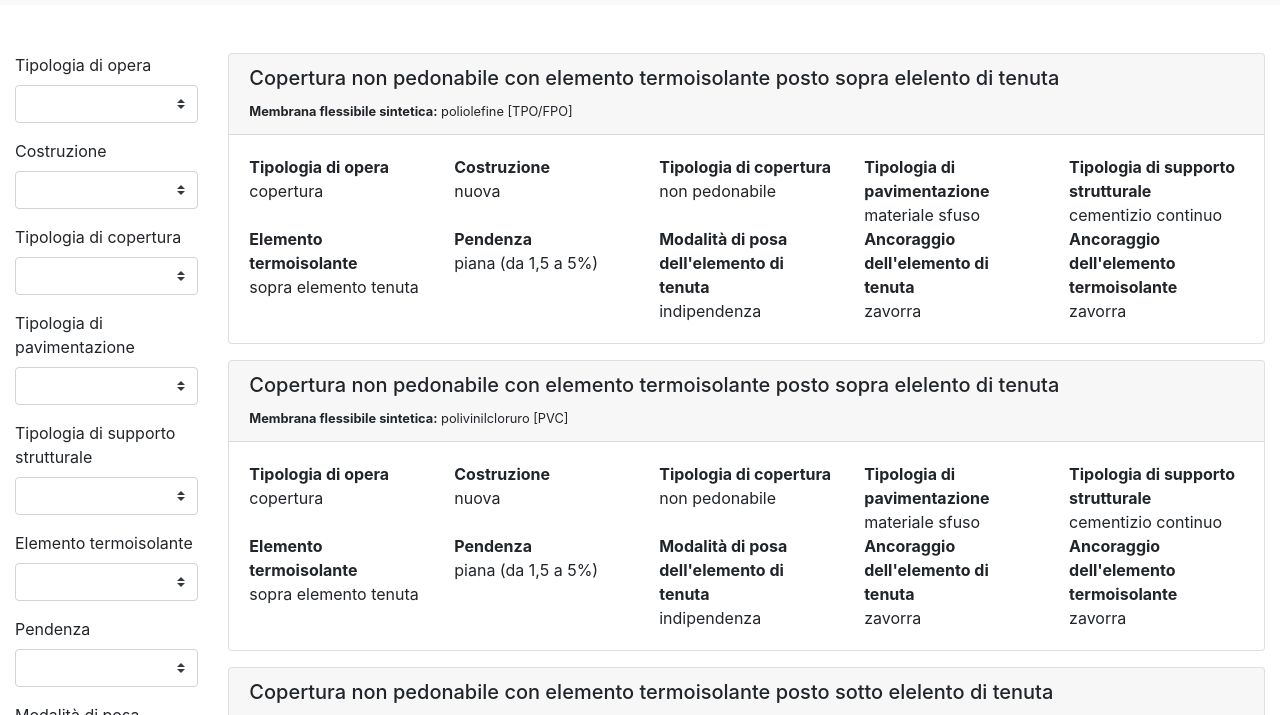
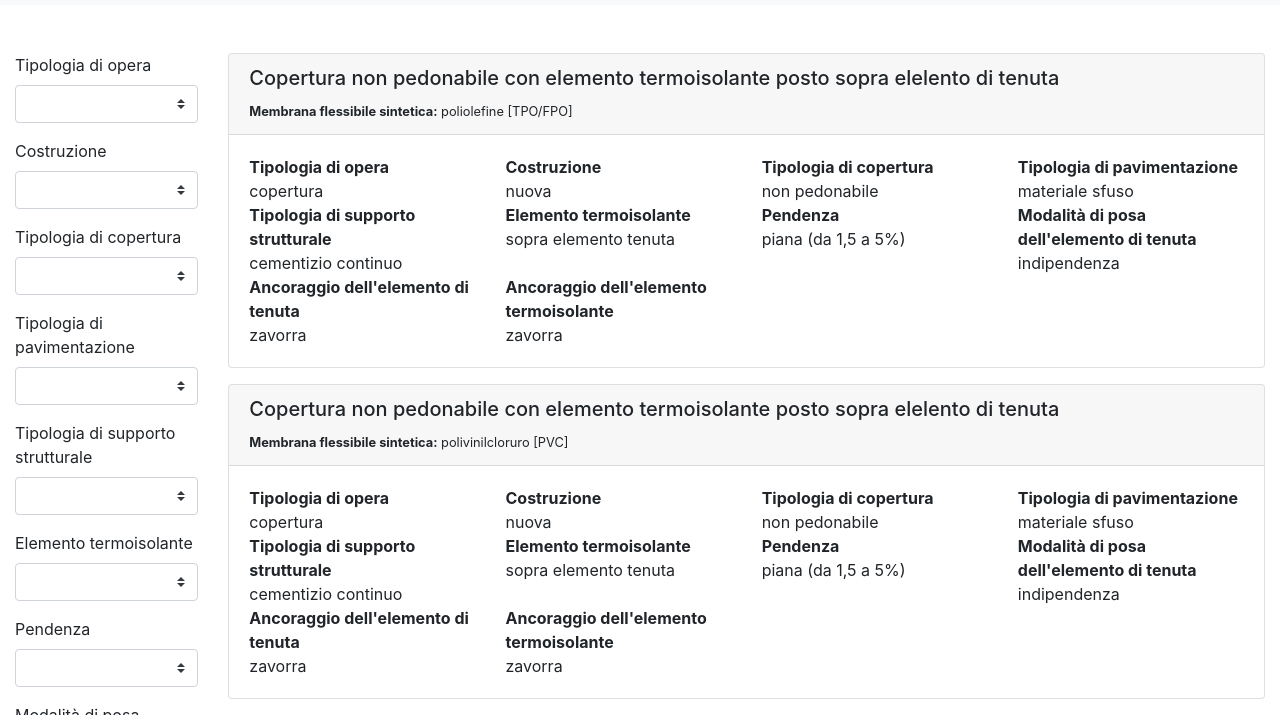
Before and after one commit to belinde/assimp-demo, a plain HTML site: page nuovo.html in a window 1280 px wide. Shown: the part 54-769 px from the top of the page. Drawn offline with nearby package versions, Linux system fonts and the light colour scheme.

Commit message:
better layout

```diff
--- a/nuovo.html
+++ b/nuovo.html
@@ -76,15 +76,9 @@
         risTable.html('');
 
         risultati.map(function (item) {
-            var k = 0;
-            var cardBody = $('<div class="card-body"></div>');
+            var attribs = $('<div class="row"></div>');
             for (field in values) if (values.hasOwnProperty(field)) {
-                k++;
-                if (1 === (k % 5)) {
-                    var attribs = $('<div class="row"></div>');
-                    attribs.appendTo(cardBody);
-                }
-                attribs.append('<div class="col"><strong>' + labels[field] + '</strong><br>' + values[field][item[field]] + '</div>');
+                attribs.append('<div class="col-3"><strong>' + labels[field] + '</strong><br>' + values[field][item[field]] + '</div>');
             }
 
             var tr = $('<div class="card mb-3"></div>')
@@ -94,7 +88,7 @@
                     '<small><strong>' + item.prodotto + ':</strong> ' + item.materiale.join(', ') + '</small>' +
                     '</div>'
                 )
-                .append(cardBody);
+                .append($('<div class="card-body"></div>').append(attribs));
 
             tr.appendTo(risTable);
         })
```
